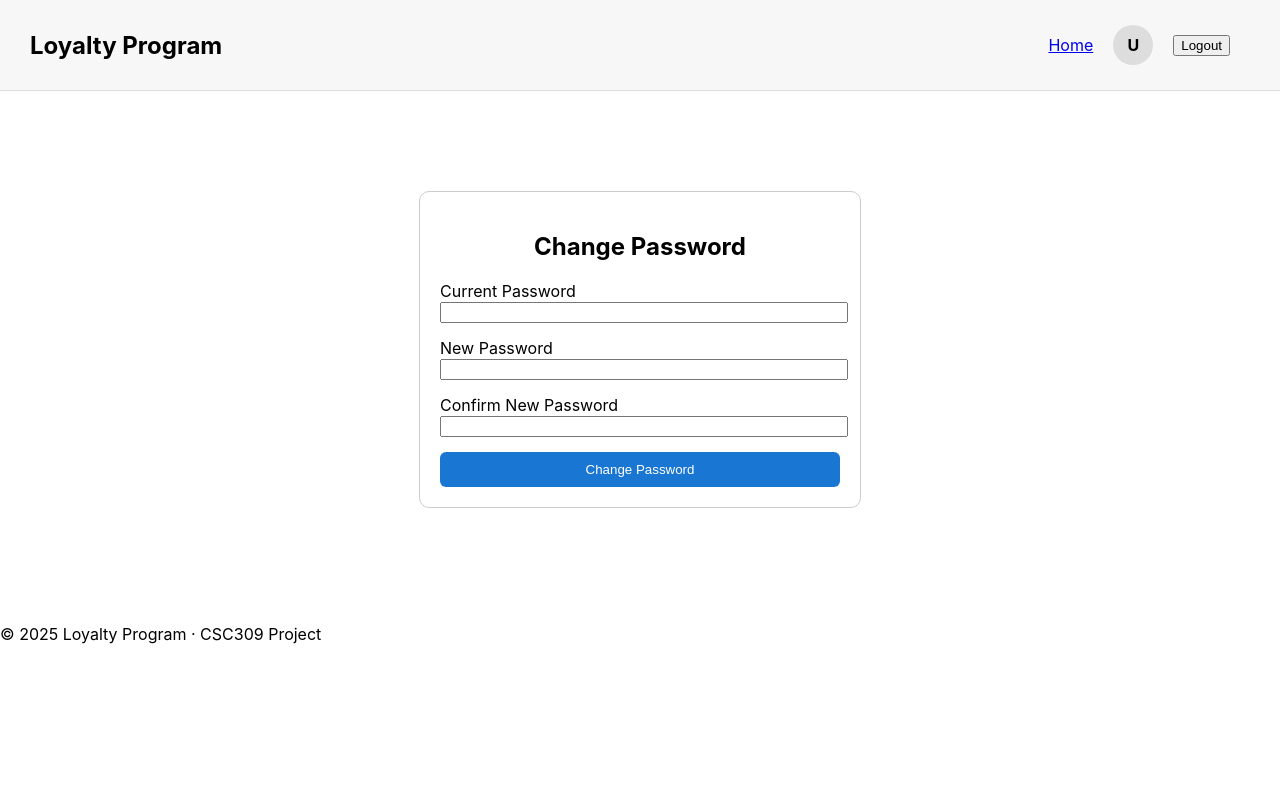
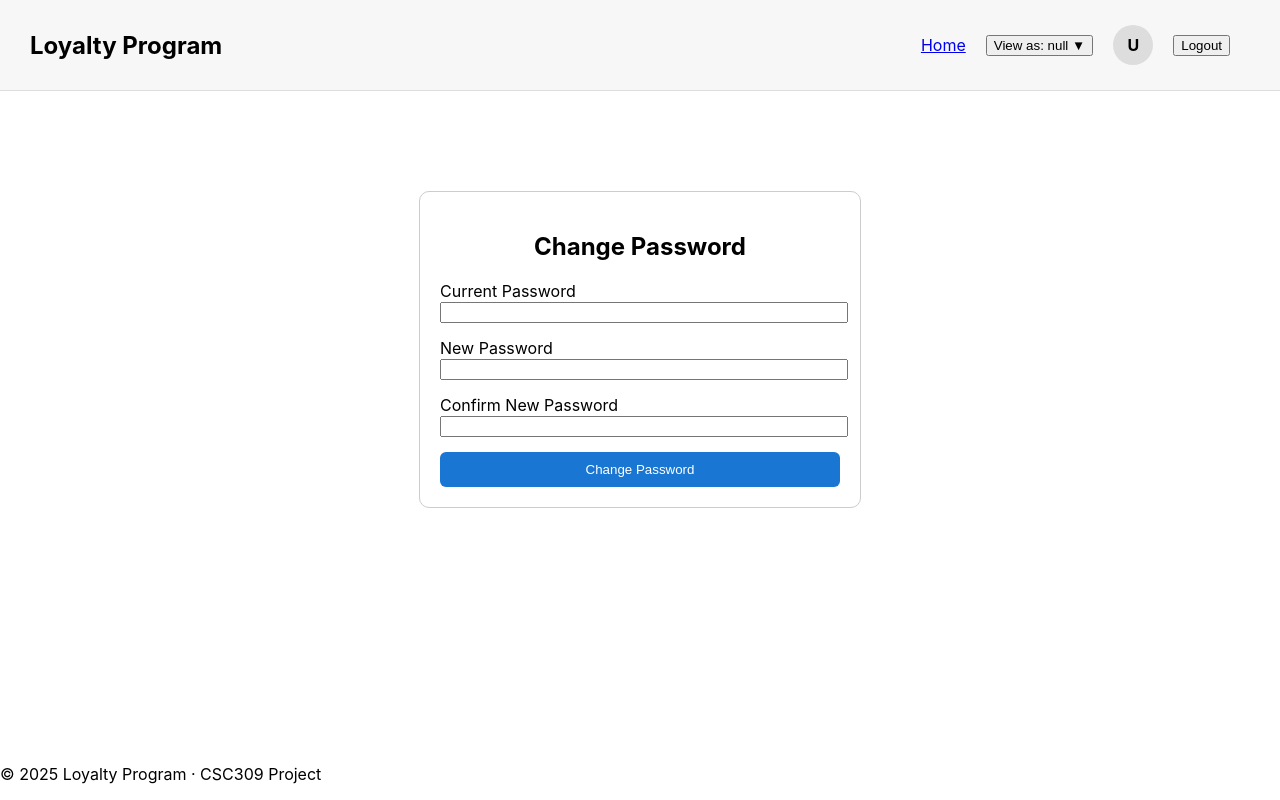
Before and after one commit to ZZZhaoz/points-management-platform, a React (Create React App) app in the folder frontend/client/: page /change-password in a window 1280 px wide. Built offline with nearby package versions, Linux system fonts and the light colour scheme; no server answers.

Commit message:
Implement interface switching

```diff
--- a/frontend/client/src/components/global/NavBar.jsx
+++ b/frontend/client/src/components/global/NavBar.jsx
@@ -1,24 +1,38 @@
 import { Link, useLocation, useNavigate } from "react-router-dom";
 import LogoutButton from "./LogoutButton";
 import Dropdown from "./Dropdown";
+import { useAuth } from "../../contexts/AuthContext";
 
 export default function NavBar() {
   const navigate = useNavigate();
   const location = useLocation();
-  const role = localStorage.getItem("role");
+
+  const { viewRole, changeViewRole } = useAuth();
+
+  const realRole = localStorage.getItem("role");
+  const isOrganizer = localStorage.getItem("isOrganizer") === "true";
 
   const isAuthPage =
     location.pathname === "/" ||
     location.pathname === "/forgot-password" ||
     location.pathname.startsWith("/reset/");
-
   if (isAuthPage) return null;
 
   const utorid = localStorage.getItem("utorid") || "U";
   const avatarUrl = localStorage.getItem("avatarUrl");
   const displayLetter = utorid[0].toUpperCase();
-  const isOrganizer = localStorage.getItem("isOrganizer") === "true";
 
+  const roleRank = {
+    regular: 1,
+    cashier: 2,
+    organizer: 3,
+    manager: 4,
+    superuser: 5,
+  };
+
+  const canSwitchTo = (targetRole) => {
+    return roleRank[realRole] >= roleRank[targetRole];
+  };
 
   return (
     <nav
@@ -31,11 +45,10 @@ export default function NavBar() {
         background: "#f7f7f7",
       }}
     >
-      {/* Home */}
       <Link to="/dashboard">Home</Link>
 
-      {/* REGULAR USER MENU */}
-      {role === "regular" && (
+      {/* ------------------------ Regular Nav ------------------------ */}
+      {viewRole === "regular" && (
         <>
           <Link to="/promotions">Promotions</Link>
           <Link to="/user/qr">My QR</Link>
@@ -52,75 +65,123 @@ export default function NavBar() {
         </>
       )}
 
-      {/* CASHIER MENU */}
-      {role === "cashier" && (
+      {/* ------------------------ Cashier Nav ------------------------ */}
+      {viewRole === "cashier" && (
         <>
           <Dropdown title="Transactions">
-            <Dropdown.Item to="/cashier/transactions">Create Transaction</Dropdown.Item>
+            <Dropdown.Item to="/cashier/transactions">
+              Create Transaction
+            </Dropdown.Item>
           </Dropdown>
 
           <Dropdown title="Redemption">
-            <Dropdown.Item to="/cashier/redemption">Request redemption points</Dropdown.Item>
+            <Dropdown.Item to="/cashier/redemption">
+              Process Redemption
+            </Dropdown.Item>
           </Dropdown>
         </>
       )}
 
-      {/* MANAGER MENU */}
-      {role === "manager" && (
+      {/* ------------------------ Manager Nav ------------------------ */}
+      {viewRole === "manager" && (
         <>
           <Link to="/manager/users">Users</Link>
 
           <Dropdown title="Transactions">
-            <Dropdown.Item to="/manager/transactions">All Transactions</Dropdown.Item>
+            <Dropdown.Item to="/manager/transactions">
+              All Transactions
+            </Dropdown.Item>
           </Dropdown>
 
           <Dropdown title="Promotions">
-            <Dropdown.Item to="/manager/promotions/create">Create Promotion</Dropdown.Item>
-            <Dropdown.Item to="/manager/promotions">View Promotions</Dropdown.Item>
+            <Dropdown.Item to="/manager/promotions/create">
+              Create Promotion
+            </Dropdown.Item>
+            <Dropdown.Item to="/manager/promotions">
+              View Promotions
+            </Dropdown.Item>
           </Dropdown>
 
           <Dropdown title="Events">
-            <Dropdown.Item to="/manager/events/create">Create Event</Dropdown.Item>
+            <Dropdown.Item to="/manager/events/create">
+              Create Event
+            </Dropdown.Item>
             <Dropdown.Item to="/manager/events">View Events</Dropdown.Item>
           </Dropdown>
         </>
       )}
 
-      {/* SUPERUSER MENU */}
-      {role === "superuser" && (
+      {/* ------------------------ Superuser Nav ------------------------ */}
+      {viewRole === "superuser" && (
         <>
-          {/* Manager-level links */}
           <Link to="/manager/users">Users</Link>
 
           <Dropdown title="Promotions">
-            <Dropdown.Item to="/manager/promotions/create">Create Promotion</Dropdown.Item>
-            <Dropdown.Item to="/manager/promotions">View Promotions</Dropdown.Item>
+            <Dropdown.Item to="/manager/promotions/create">
+              Create Promotion
+            </Dropdown.Item>
+            <Dropdown.Item to="/manager/promotions">
+              View Promotions
+            </Dropdown.Item>
           </Dropdown>
 
           <Dropdown title="Events">
-            <Dropdown.Item to="/manager/events/create">Create Event</Dropdown.Item>
+            <Dropdown.Item to="/manager/events/create">
+              Create Event
+            </Dropdown.Item>
             <Dropdown.Item to="/manager/events">View Events</Dropdown.Item>
           </Dropdown>
 
           <Link to="/manager/transactions">Transactions</Link>
 
-          {/* Superuser-only tools */}
           <Dropdown title="Superuser Tools">
-            <Dropdown.Item to="/organizer/events">My Organized Events</Dropdown.Item>
-            <Dropdown.Item to="/superuser/user-promotion">User Promotion</Dropdown.Item>
+
+            <Dropdown.Item to="/superuser/user-promotion">
+              User Promotion
+            </Dropdown.Item>
           </Dropdown>
         </>
       )}
 
-
-      {(isOrganizer || role === "manager" || role === "superuser") && (
+      {/* ------------------------ Organizer Tools (real organizer) ------------------------ */}
+      {(isOrganizer ||
+        realRole === "manager" ||
+        realRole === "superuser") && (
         <Dropdown title="Organizer Tools">
-          <Dropdown.Item to="/organizer/events">My Organized Events</Dropdown.Item>
+          <Dropdown.Item to="/organizer/events">
+            My Organized Events
+          </Dropdown.Item>
         </Dropdown>
       )}
 
+      {/* ------------------------ Interface Switcher ------------------------ */}
+      <Dropdown title={`View as: ${viewRole}`}>
+        {canSwitchTo("regular") && (
+          <Dropdown.Item onClick={() => changeViewRole("regular")}>
+            Regular User
+          </Dropdown.Item>
+        )}
 
-      {/* Avatar = Profile Page */}
+        {canSwitchTo("cashier") && (
+          <Dropdown.Item onClick={() => changeViewRole("cashier")}>
+            Cashier
+          </Dropdown.Item>
+        )}
+
+        {canSwitchTo("manager") && (
+          <Dropdown.Item onClick={() => changeViewRole("manager")}>
+            Manager
+          </Dropdown.Item>
+        )}
+
+        {canSwitchTo("superuser") && (
+          <Dropdown.Item onClick={() => changeViewRole("superuser")}>
+            Superuser
+          </Dropdown.Item>
+        )}
+      </Dropdown>
+
+      {/* ------------------------ Avatar + Logout ------------------------ */}
       <div
         onClick={() => navigate("/profile")}
         style={{
--- a/frontend/client/src/components/global/ProtectedRoute.jsx
+++ b/frontend/client/src/components/global/ProtectedRoute.jsx
@@ -1,11 +1,15 @@
 import { Navigate, Outlet } from "react-router-dom";
+import { useAuth } from "../../contexts/AuthContext";
 
 export default function ProtectedRoute({ roles }) {
+  const { viewRole } = useAuth();
   const token = localStorage.getItem("token");
-  const role = localStorage.getItem("role");
 
   if (!token) return <Navigate to="/" replace />;
-  if (roles && !roles.includes(role)) return <Navigate to="/" replace />;
+
+  if (roles && !roles.includes(viewRole)) {
+    return <Navigate to="/dashboard" replace />;
+  }
 
   return <Outlet />;
 }
--- a/frontend/client/src/components/layout/Header.jsx
+++ b/frontend/client/src/components/layout/Header.jsx
@@ -1,10 +1,11 @@
 import { useLocation } from "react-router-dom";
 import NavBar from "../global/NavBar";
+import { useAuth } from "../../contexts/AuthContext";
 
 export default function Header() {
   const location = useLocation();
+  const { viewRole } = useAuth();
 
-  // auth pages: hide navbar entirely
   const isAuthPage =
     location.pathname === "/" ||
     location.pathname === "/forgot-password" ||
@@ -23,7 +24,7 @@ export default function Header() {
     >
       <h2 style={{ margin: 0 }}>Loyalty Program</h2>
 
-      {!isAuthPage && <NavBar showOnlyLinks={true} />}
+      {!isAuthPage && <NavBar key={viewRole} />}
     </header>
   );
 }
--- a/frontend/client/src/components/layout/Layout.jsx
+++ b/frontend/client/src/components/layout/Layout.jsx
@@ -4,11 +4,14 @@ import Footer from "./Footer";
 
 export default function Layout() {
   return (
-    <div>
+    <div style={{ minHeight: "100vh", display: "flex", flexDirection: "column" }}>
+
       <Header />
-      <div style={{ padding: "20px" }}>
+
+      <div style={{ flex: 1, padding: "20px" }}>
         <Outlet />
       </div>
+
       <Footer />
     </div>
   );
--- a/frontend/client/src/contexts/AuthContext.jsx
+++ b/frontend/client/src/contexts/AuthContext.jsx
@@ -3,17 +3,25 @@ import { createContext, useContext, useEffect, useState } from "react";
 const AuthContext = createContext(null);
 
 export const AuthProvider = ({ children }) => {
-  const BACKEND_URL = process.env.REACT_APP_BACKEND_URL || "http://localhost:8000";
+  const BACKEND_URL =
+    process.env.REACT_APP_BACKEND_URL || "http://localhost:8000";
 
   const [user, setUser] = useState(null);
+
+
+  const [viewRole, setViewRole] = useState(
+    localStorage.getItem("viewRole") || null
+  );
 
   // --------------------------
   // Load user after refresh
   // --------------------------
  useEffect(() => {
   const token = localStorage.getItem("token");
+
   if (!token) {
     setUser(null);
+    setViewRole(null);
     localStorage.removeItem("role");
     return;
   }
@@ -25,20 +33,33 @@ export const AuthProvider = ({ children }) => {
       if (!res.ok) {
         localStorage.removeItem("token");
         localStorage.removeItem("role");
+        localStorage.removeItem("viewRole");
         setUser(null);
+        setViewRole(null);
         return;
       }
 
       const data = await res.json();
       setUser(data);
 
-        // store role for ProtectedRoute
       localStorage.setItem("role", data.role);
+
+      if (viewRole === null) {
+        const savedRole = localStorage.getItem("viewRole");
+        if (savedRole) {
+          setViewRole(savedRole);
+        } else {
+          localStorage.setItem("viewRole", data.role);
+          setViewRole(data.role);
+        }
+      }
     })
     .catch(() => {
       localStorage.removeItem("token");
       localStorage.removeItem("role");
+      localStorage.removeItem("viewRole");
       setUser(null);
+      setViewRole(null);
     });
 }, [BACKEND_URL]);
 
@@ -75,14 +96,14 @@ export const AuthProvider = ({ children }) => {
 
       setUser(meData);
 
+      localStorage.setItem("viewRole", meData.role);
+      setViewRole(meData.role);
+
       return null;
-
     } catch (err) {
       return "Network error";
     }
   };
-
-
 
   // --------------------------
   // Logout
@@ -90,24 +111,29 @@ export const AuthProvider = ({ children }) => {
   const logout = () => {
     localStorage.removeItem("token");
     localStorage.removeItem("role");
+    localStorage.removeItem("viewRole");
     setUser(null);
+    setViewRole(null);
   };
 
+  // --------------------------
+  // Change Interface Role (Switch View)
+  // --------------------------
+const changeViewRole = (role) => {
+  localStorage.setItem("viewRole", role);
+  setViewRole(role);
+};
 
   // --------------------------
-  // Get User By ID
+  // Get User by ID
   // --------------------------
   const getUserById = async (userId) => {
     try {
       const token = localStorage.getItem("token");
-      if (!token) {
-        return { error: "Not authenticated" };
-      }
+      if (!token) return { error: "Not authenticated" };
 
       const res = await fetch(`${BACKEND_URL}/users/${userId}`, {
-        headers: {
-          Authorization: `Bearer ${token}`
-        },
+        headers: { Authorization: `Bearer ${token}` },
       });
 
       if (!res.ok) {
@@ -117,49 +143,30 @@ export const AuthProvider = ({ children }) => {
 
       const data = await res.json();
       return { data };
-    } catch (err) {
+    } catch {
       return { error: "Network error" };
     }
   };
 
-  // --------------------------
-  // Update User Role
-  // --------------------------
-  const updateUserRole = async (userId, role) => {
-    try {
-      const token = localStorage.getItem("token");
-      if (!token) {
-        return { error: "Not authenticated" };
-      }
-
-      const res = await fetch(`${BACKEND_URL}/users/${userId}`, {
-        method: "PATCH",
-        headers: {
-          "Content-Type": "application/json",
-          Authorization: `Bearer ${token}`
-        },
-        body: JSON.stringify({ role }),
-      });
-
-      if (!res.ok) {
-        const err = await res.json();
-        return { error: err.error || "Failed to update user role" };
-      }
-
-      const data = await res.json();
-      return { data };
-    } catch (err) {
-      return { error: "Network error" };
-    }
-  };
-
+  // Check if user is organizer for specific event
   const isOrganizerOf = (event) => {
-    if (!user || !event || !Array.isArray(event.organizers)) return false;
+    if (!user || !event?.organizers) return false;
     return event.organizers.some((org) => org.id === user.id);
   };
 
   return (
-    <AuthContext.Provider value={{ user, login, logout, getUserById, updateUserRole, isOrganizerOf }}>
+    <AuthContext.Provider
+      value={{
+        user,
+        login,
+        logout,
+        getUserById,
+        isOrganizerOf,
+        updateUserRole: () => {}, // optional
+        viewRole,
+        changeViewRole,
+      }}
+    >
       {children}
     </AuthContext.Provider>
   );
```
Also changed, not shown: frontend/client/src/App.jsx (+9 -4 lines), frontend/client/src/components/global/Dropdown.jsx (+13 -1 lines). Lines whose indentation alone changed are shown as unchanged.
